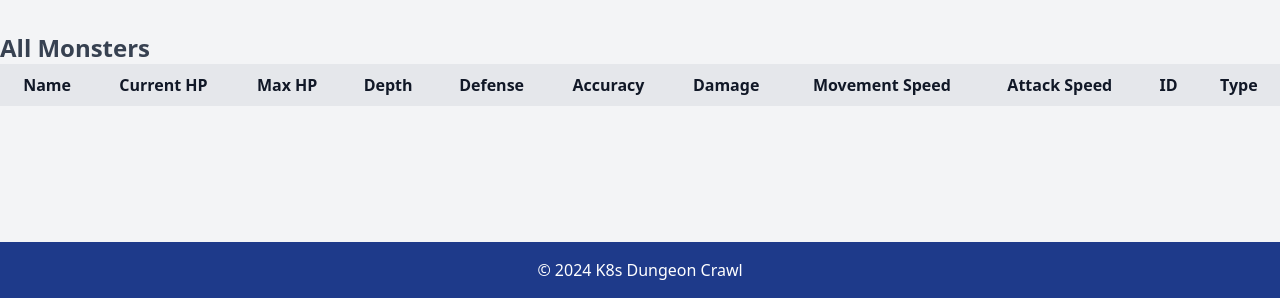
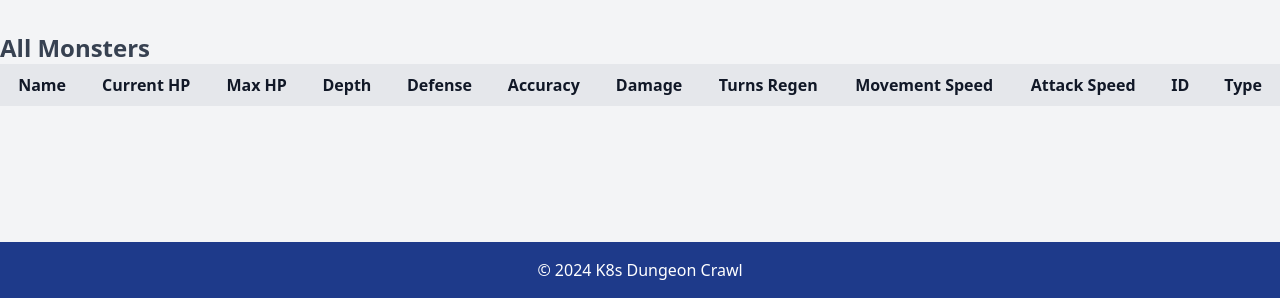
Before and after one commit to schaeferka/k8s-dungeon-crawl, a Flask app: page /monsters/ in a window 1280 px wide. Shown: the part 502-800 px from the top of the page. Run offline with Flask 3, Linux system fonts and the light colour scheme; data that the repository does not hold is empty.

```diff
--- a/portal/app/static/js/player.js
+++ b/portal/app/static/js/player.js
@@ -10,7 +10,7 @@ async function fetchPlayerData() {
         const itemsData = await itemsResponse.json();
         const packData = await packResponse.json();
 
-        const combinedData = { ...playerData, ...itemsData, pack: packData.pack || {} };
+        const combinedData = { ...playerData, ...itemsData, pack:packData.pack || {} };
 
         updatePlayerInfo(combinedData);
     } catch (error) {
--- a/portal/app/templates/monsters.html
+++ b/portal/app/templates/monsters.html
@@ -89,6 +89,7 @@
                         <th class="border px-4 py-2">Defense</th>
                         <th class="border px-4 py-2">Accuracy</th>
                         <th class="border px-4 py-2">Damage</th>
+                        <th class="border px-4 py-2">Turns Regen</th>
                         <th class="border px-4 py-2">Movement Speed</th>
                         <th class="border px-4 py-2">Attack Speed</th>
                         <th class="border px-4 py-2">ID</th>
```
Also changed, not shown: 2 other files.
